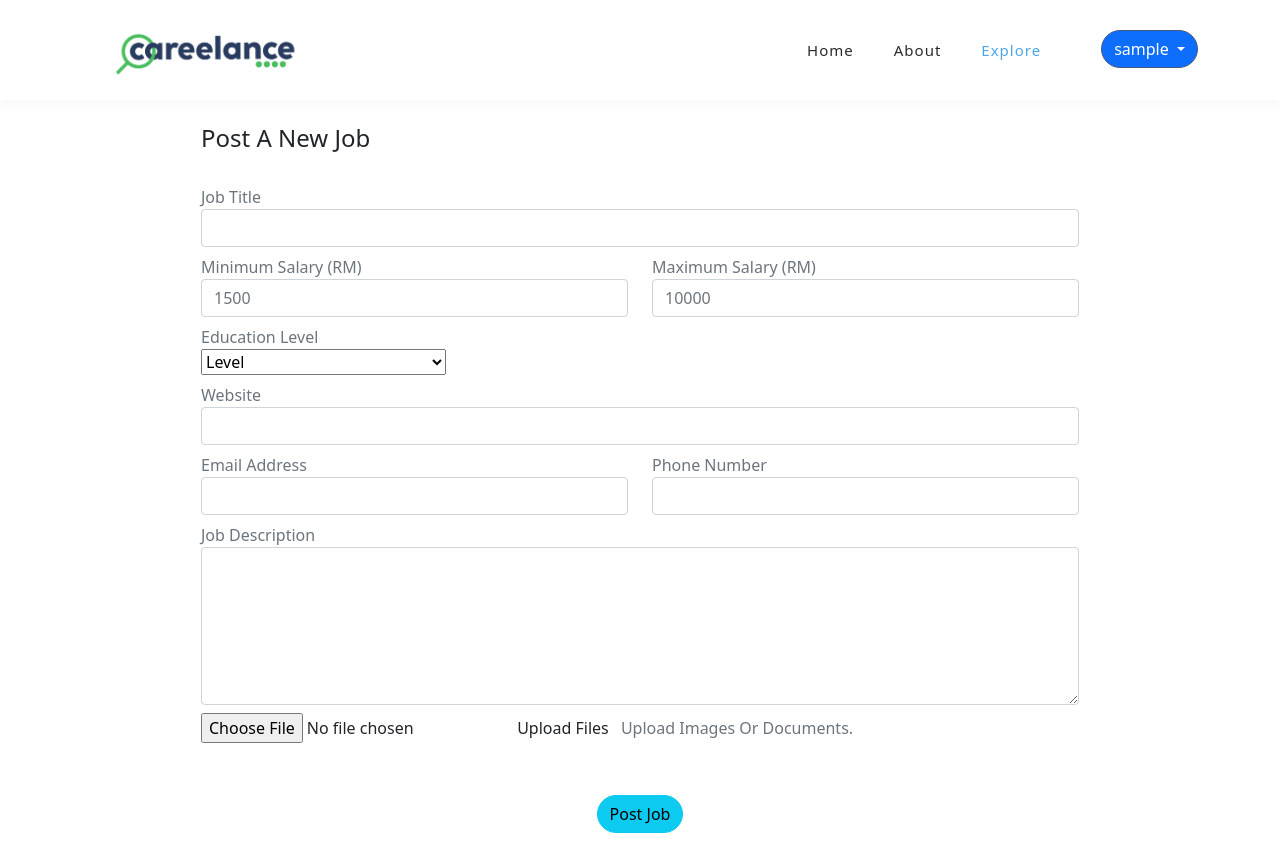
After one commit to careelance/careelance, a PHP site: page /post_job.php in a window 1280 px wide. The commit adds this page. Run offline with PHP 8.4, Linux system fonts and the light colour scheme; the visitor is signed in with stand-in values (Sample User, id 1).

Commit message:
JobPost and Return list job

```diff
--- /dev/null
+++ b/post_job.php
@@ -0,0 +1,213 @@
+<?php
+  session_start();
+?>
+<!DOCTYPE html>
+<html lang="en">
+
+<head>
+  <meta charset="UTF-8">
+  <meta name="viewport" content="width=device-width, initial-scale=1, shrink-to-fit=no">
+  <meta name="description" content="">
+  <meta name="author" content="">
+  <link rel="preconnect" href="https://fonts.googleapis.com">
+  <link rel="preconnect" href="https://fonts.gstatic.com" crossorigin>
+  <link href="https://fonts.googleapis.com/css2?family=Poppins:wght@100;200;300;400;500;600;700;800;900&display=swap" rel="stylesheet">
+  <link rel="shortcut icon" href="c_mini.png" type="image/png">
+
+  <title>careelance - Explore</title>
+
+  <!-- Bootstrap core CSS -->
+  <link href="vendor/bootstrap/css/bootstrap.min.css" rel="stylesheet">
+
+
+  <!-- Additional CSS Files -->
+  <link rel="stylesheet" href="assets/css/fontawesome.css">
+  <link rel="stylesheet" href="assets/css/templatemo-digimedia-v3.css">
+  <link rel="stylesheet" href="assets/css/animated.css">
+  <link rel="stylesheet" href="assets/css/owl.css">
+  <link rel="stylesheet" href="https://cdn.jsdelivr.net/npm/bootstrap@5.1.3/dist/css/bootstrap.min.css">
+
+  <!-- Scripts -->
+  <script src="vendor/jquery/jquery.min.js"></script>
+  <script src="vendor/bootstrap/js/bootstrap.bundle.min.js"></script>
+  <script src="assets/js/owl-carousel.js"></script>
+  <script src="assets/js/animation.js"></script>
+  <script src="assets/js/imagesloaded.js"></script>
+  <script src="assets/js/custom.js"></script>
+  <script src="assets/js/dropDownUser.js"></script>
+</head>
+<body>
+
+  <!-- ***** Header Area Start ***** -->
+  <header class="header-area header-sticky wow slideInDown" data-wow-duration="0.75s" data-wow-delay="0s">
+    <div class="container">
+      <div class="row">
+        <div class="col-12">
+          <nav class="main-nav">
+            <!-- ***** Logo Start ***** -->
+            <a href="main_page_user.php" class="logo">
+              <img src="cl.png" height="60px" width="180px" alt="">
+            </a>
+            <!-- ***** Logo End ***** -->
+            <!-- ***** Menu Start ***** -->
+            <ul class="nav">
+              <li class="scroll-to-section"><a href="main_page_user.php" >Home</a></li>
+              <li class="scroll-to-section"><a href="#about">About</a></li>
+              <li class="scroll-to-section"><a href="explore_page.php" class="active">Explore</a></li>
+              <?php
+
+                if($_SESSION['logProof'] == TRUE){
+                  echo '
+                  <li class="scroll-to-section">
+
+                      <div class="dropdown">
+                      <button type="button" class="btn btn-primary dropdown-toggle mx-auto"
+                      data-bs-toggle="dropdown" onclick="myFunction()"
+                      style="border: 1px solid #47597Fff !important;
+                      border-radius: 23px;">
+                    <span>'
+                    . $_SESSION['loggedUser'] .
+                    '</span>
+                      </button>
+                      <ul class="dropdown-menu" id="myDrop">
+                      <li><a class="dropdown-item" href="#">Link 1</a></li>
+                      <li><a class="dropdown-item" href="#">Link 2</a></li>
+                      <li><a class="dropdown-item" href="#">Link 3</a></li>
+                      <li><a class="dropdown-item" href="logout.php">Logout</a></li>
+                    </ul>
+                    </div>
+
+                  </li>';
+                } else{
+                  echo '<li class="scroll-to-section"><div class="border-first-button"><a href="login_page.html">Log In</a></div></li>';
+                }
+                ?>
+            </ul>
+            <!-- ***** Menu End ***** -->
+          </nav>
+        </div>
+      </div>
+    </div>
+  </header>
+  <!-- ***** Header Area End ***** -->
+
+  <!-- ***** Post Job Start *****-->
+  <section style="padding-top: 100px">
+  <div class="container">
+        <div class="row justify-content-center">
+          <div class="col-lg-10">
+            <div class="post-job bg-white p-4">
+              <div class="custom-form">
+                <div id="message3"></div>
+                  <form action="jobPost.php" method="POST" enctype="multipart/form-data">
+                    <h4 class="text-dark mb-4">Post A New Job</h4>
+                      <div class="row">
+                        <div class="col-md-12">
+                          <div class="form-group app-label mt-2">
+                            <label for="company-name" class="text-muted">Job Title</label>
+                            <input name="jobtitle" type="text" class="form-control resume" placeholder="">
+                          </div>
+                        </div>
+                      </div>
+                      <div class="row">
+                        <div class="col-md-6">
+                          <div class="form-group app-label mt-2">
+                            <label for="minimum-salary" class="text-muted">Minimum Salary (RM)</label>
+                            <input name="minsalary" type="text" class="form-control resume" placeholder="1500">
+                          </div>
+                        </div>
+                        <div class="col-md-6">
+                          <div class="form-group app-label mt-2">
+                            <label for="maximum-salary" class="text-muted">Maximum Salary (RM)</label>
+                            <input name="maxsalary" type="text" class="form-control resume" placeholder="10000">
+                          </div>
+                        </div>
+                      </div>
+
+                                <div class="row">
+                                    <div class="col-md-6">
+                                        <div class="form-group app-label mt-2">
+                                            <label for="level" class="text-muted">Education Level</label>
+                                            <div class="form-button">
+                                                <select class="nice-select" name="edulevel">
+                                                    <option data-display="Level">Level</option>
+                                                    <option value="lowlevel">Diploma/A-Levels/Foundation</option>
+                                                    <option value="bachelor">Bachelor's Degree</option>
+                                                    <option value="master">Master's Degree</option>
+                                                    <option value="phd">PhD/Doctorate Degree</option>
+                                                </select>
+                                            </div>
+                                        </div>
+                                    </div>
+                                </div>
+
+                                <div class="row">
+                                    <div class="col-md-12">
+                                        <div class="form-group app-label mt-2">
+                                            <label for="url" class="text-muted">Website</label>
+                                            <input name="weburl" type="text" class="form-control resume" placeholder="">
+                                        </div>
+                                    </div>
+                                </div>
+
+                                <div class="row">
+                                    <div class="col-md-6">
+                                        <div class="form-group app-label mt-2">
+                                            <label for="email-address" class="text-muted">Email Address</label>
+                                            <input name="email" type="text" class="form-control resume" placeholder="" required>
+                                        </div>
+                                    </div>
+
+                                    <div class="col-md-6">
+                                        <div class="form-group app-label mt-2">
+                                            <label for="phonenum" class="text-muted">Phone Number</label>
+                                            <input name="phonenum" type="text" class="form-control resume" placeholder="">
+                                        </div>
+                                    </div>
+                                </div>
+
+                                <div class="row">
+                                    <div class="col-md-12">
+                                        <div class="form-group app-label mt-2">
+                                            <label for="description" class="text-muted">Job Description</label>
+                                            <textarea name="description" rows="6" class="form-control resume" placeholder=""></textarea>
+                                        </div>
+                                    </div>
+                                </div>
+
+                                <div class="row">
+                                    <div class="col-md-12">
+                                        <ul class="list-inline mb-0">
+                                            <li class="list-inline-item">
+                                                <div class="input-group mt-2 mb-2">
+                                                    <div class="custom-file">
+                                                        <input type="file" class="custom-file-input" name="picture" aria-describedby="inputGroupFileAddon01">
+                                                        <label class="custom-file-label" for="inputGroupFile01"><i class="mdi mdi-cloud-upload mr-1"></i> Upload Files</label>
+                                                    </div>
+                                                </div>
+                                            </li>
+
+                                            <li class="list-inline-item">
+                                                <h6 class="text-muted mb-0">Upload Images Or Documents.</h6>
+                                            </li>
+                                        </ul>
+                                    </div>
+                                </div>
+
+                                <div class="row">
+                                    <div class="col-lg-12">
+                                        <div class="text-center mt-4">
+                                            <button name="jobPost" type="submit" class="btn btn-info" style="border-radius: 20px; margin-top: 20px;">Post Job</button>
+                                        </div>
+                                    </div>
+                                </div>
+                            </form>
+                        </div>
+                    </div>
+                </div>
+            </div>
+        </div>
+  </section>
+  <!-- ***** Post Job End *****-->
+</body>
+</html>
```
Also changed, not shown: explore_page.php (+61 -6 lines), jobPost.php (added, +47 -0 lines), main_page_user.php (+25 -18 lines), signup_login.php (+8 -11 lines).
